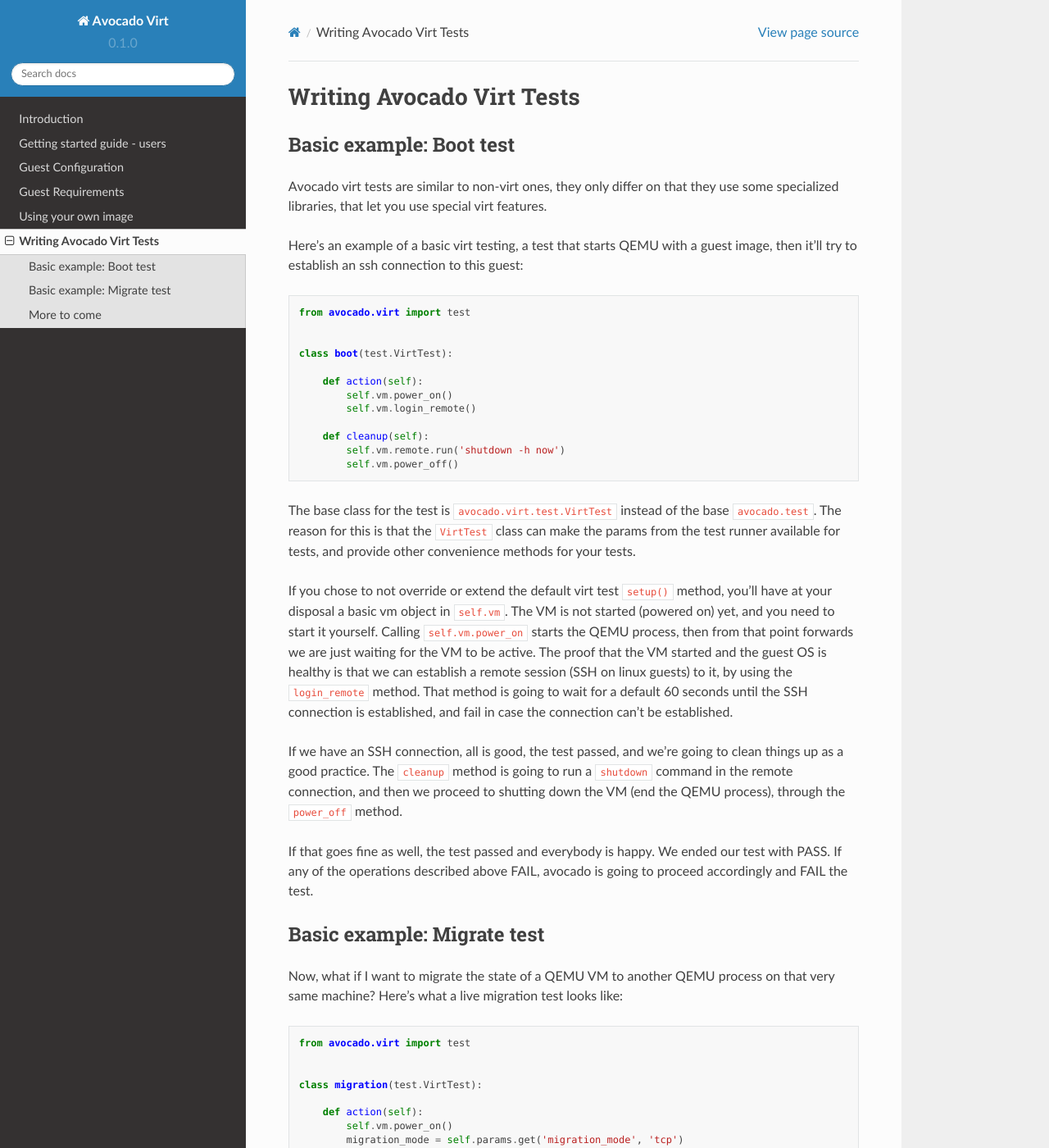
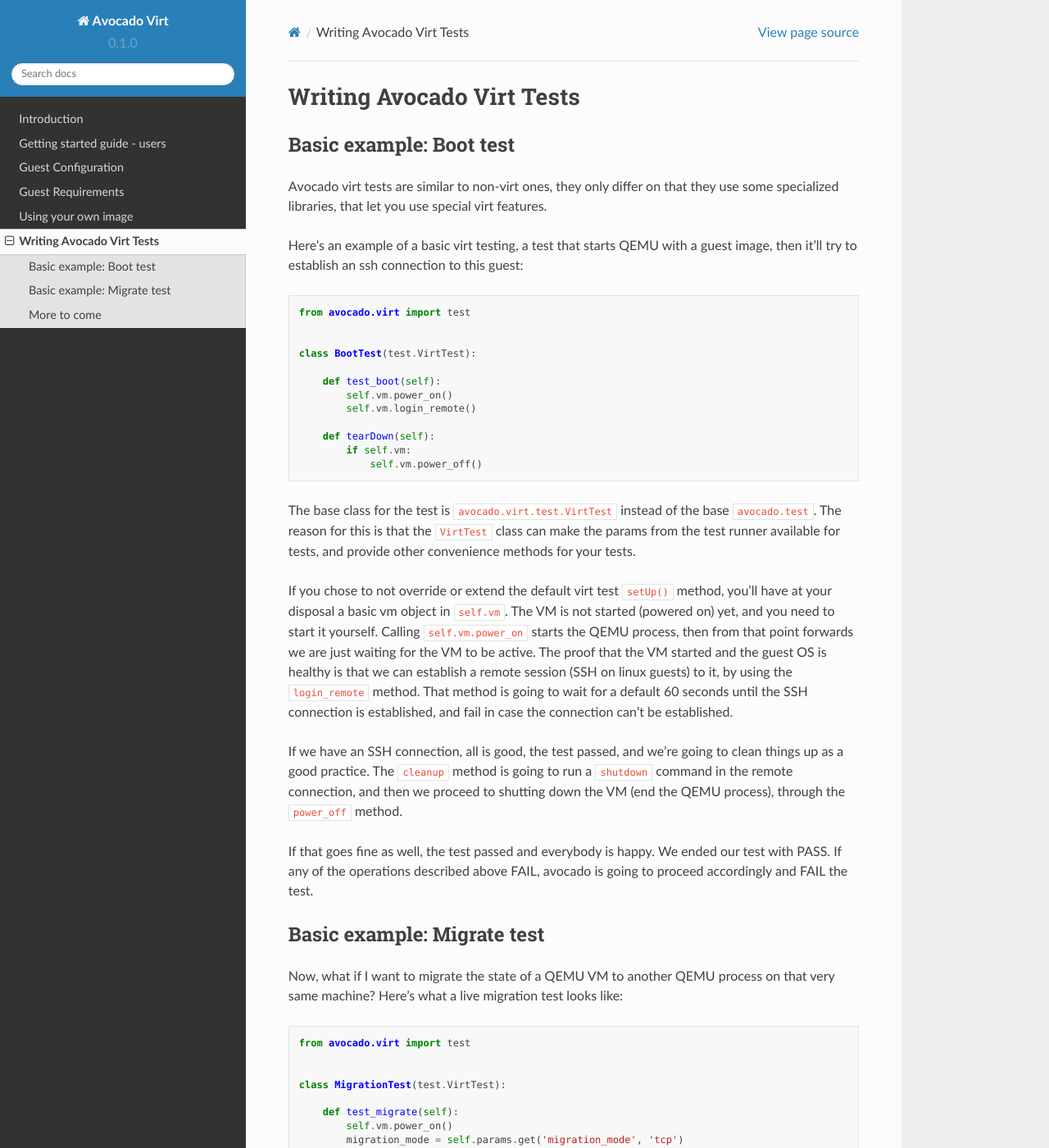
Before and after one commit to avocado-framework/avocado-virt, a Sphinx documentation site: the page built from docs/source/WritingTests.rst, in a window 1280 px wide and 1400 px high. Shown: the whole window at 82% size. Built offline with Sphinx 7.4.7 and the Read the Docs theme 2.0.0, drawn with Linux system fonts in a browser that asks for light colours; some of the changed text lies outside the part shown.

Commit message:
docs: Updating API references in WritingTests section
Signed-off-by: Lucas Meneghel Rodrigues <lmr@redhat.com>

```diff
--- a/docs/source/WritingTests.rst
+++ b/docs/source/WritingTests.rst
@@ -16,22 +16,22 @@
     from avocado.virt import test
 
 
-    class boot(test.VirtTest):
+    class BootTest(test.VirtTest):
 
-        def action(self):
+        def test_boot(self):
             self.vm.power_on()
             self.vm.login_remote()
 
-        def cleanup(self):
-            self.vm.remote.run('shutdown -h now')
-            self.vm.power_off()
+        def tearDown(self):
+            if self.vm:
+                self.vm.power_off()
 
 The base class for the test is ``avocado.virt.test.VirtTest`` instead of the
 base ``avocado.test``. The reason for this is that the ``VirtTest`` class can
 make the params from the test runner available for tests, and provide other
 convenience methods for your tests.
 
-If you chose to not override or extend the default virt test ``setup()`` method,
+If you chose to not override or extend the default virt test ``setUp()`` method,
 you'll have at your disposal a basic vm object in ``self.vm``. The VM is not
 started (powered on) yet, and you need to start it yourself. Calling
 ``self.vm.power_on`` starts the QEMU process, then from that point forwards
@@ -60,9 +60,9 @@
     from avocado.virt import test
 
 
-    class migration(test.VirtTest):
+    class MigrationTest(test.VirtTest):
 
-        def action(self):
+        def test_migrate(self):
             self.vm.power_on()
             migration_mode = self.params.get('migration_mode', 'tcp')
             for _ in xrange(self.params.get('migration_iterations', 4)):
@@ -70,8 +70,8 @@
                 self.vm.login_remote()
 
         def cleanup(self):
-            self.vm.remote.run('shutdown -h now')
-            self.vm.power_off()
+            if self.vm:
+                self.vm.power_off()
 
 
 Fortunately, most of the migration logic is wrapped up
```
